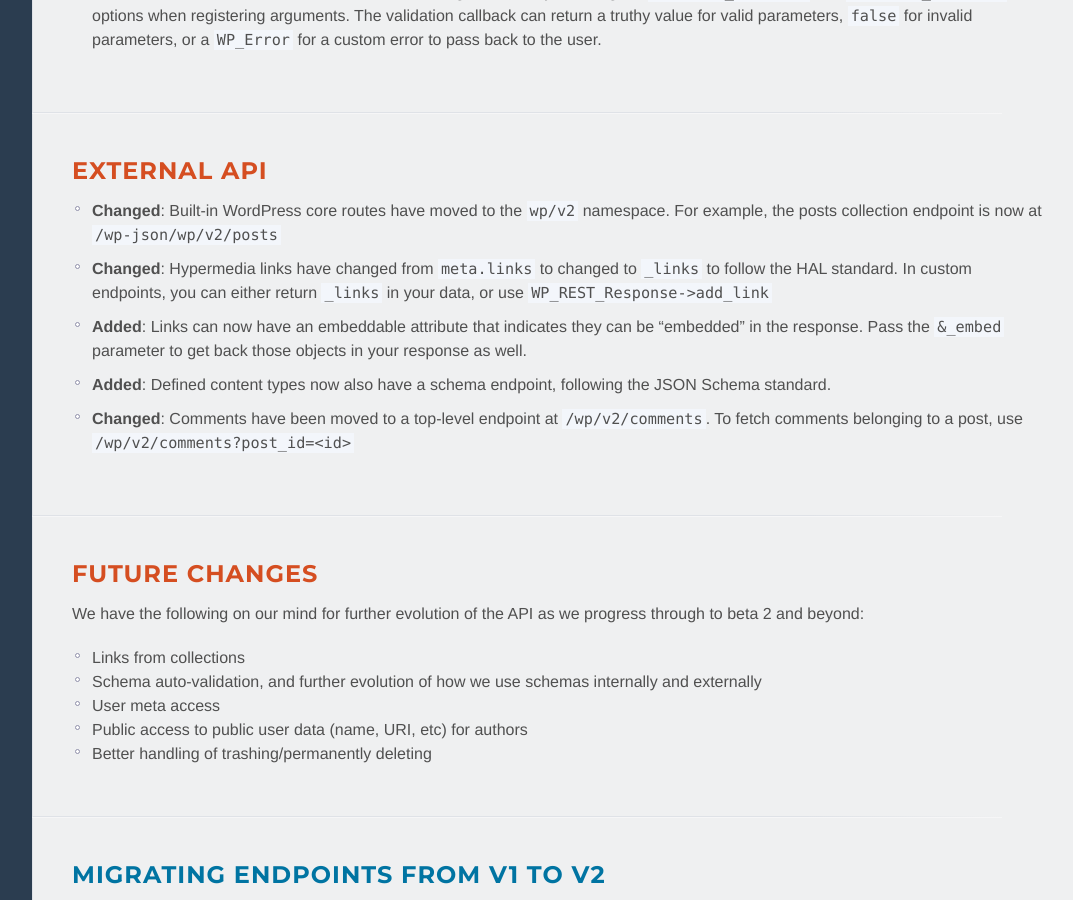
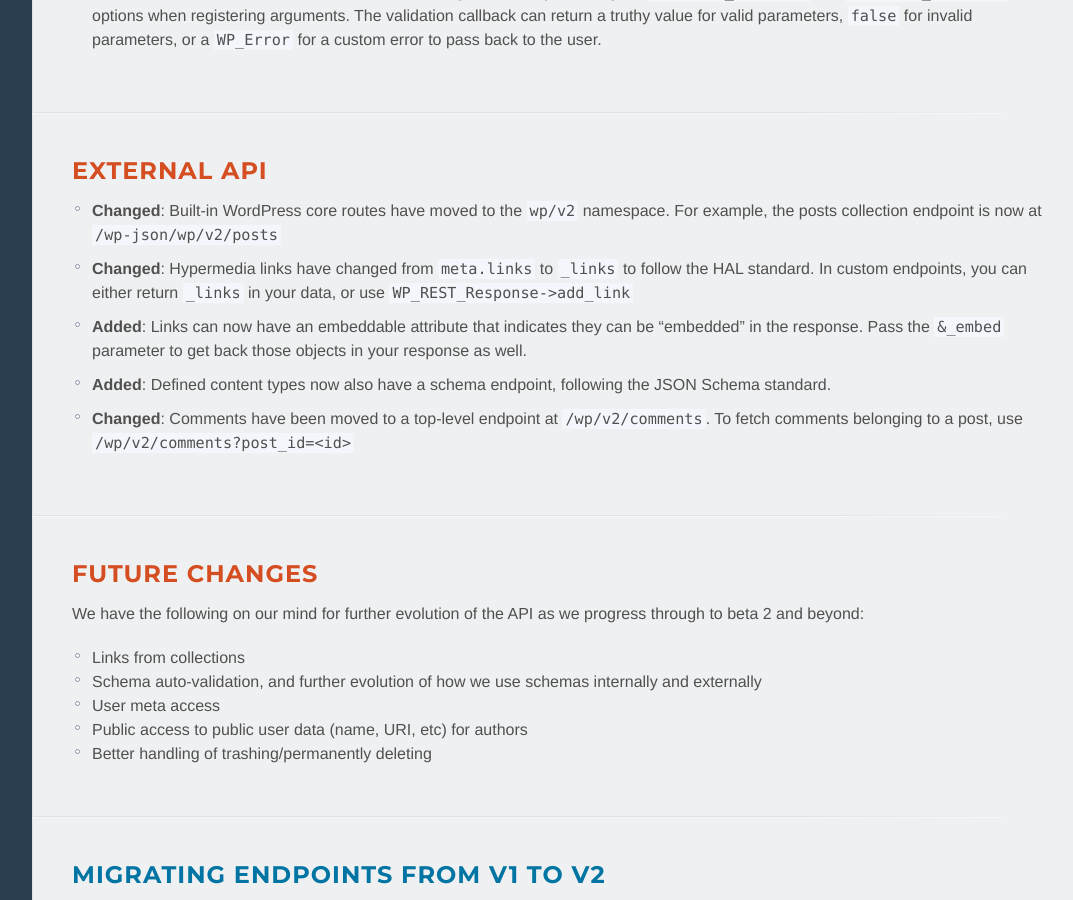
Before and after one commit to WP-API/docs-v2, a Jekyll site: the page built from changes-beta-1.md, in a window 1280 px wide and 900 px high, scrolled down 1028 px. Shown: the whole window, without its empty margins (198-1271 px from the left). Built offline with Jekyll 4.4.1, drawn with Linux system fonts in a browser that asks for light colours; nearby versions of some CDN libraries; Markdown is read by kramdown in place of the engine named in the settings.

Commit message:
Remove duplicate "changed to"

```diff
--- a/changes-beta-1.md
+++ b/changes-beta-1.md
@@ -60,7 +60,7 @@ then we'd also love to know that. :)
   namespace. For example, the posts collection endpoint is now at
   `/wp-json/wp/v2/posts`
 
-* **Changed**: Hypermedia links have changed from `meta.links` to changed to
+* **Changed**: Hypermedia links have changed from `meta.links` to
   `_links` to follow the HAL standard. In custom endpoints, you can either
   return `_links` in your data, or use `WP_REST_Response->add_link`
 
```
